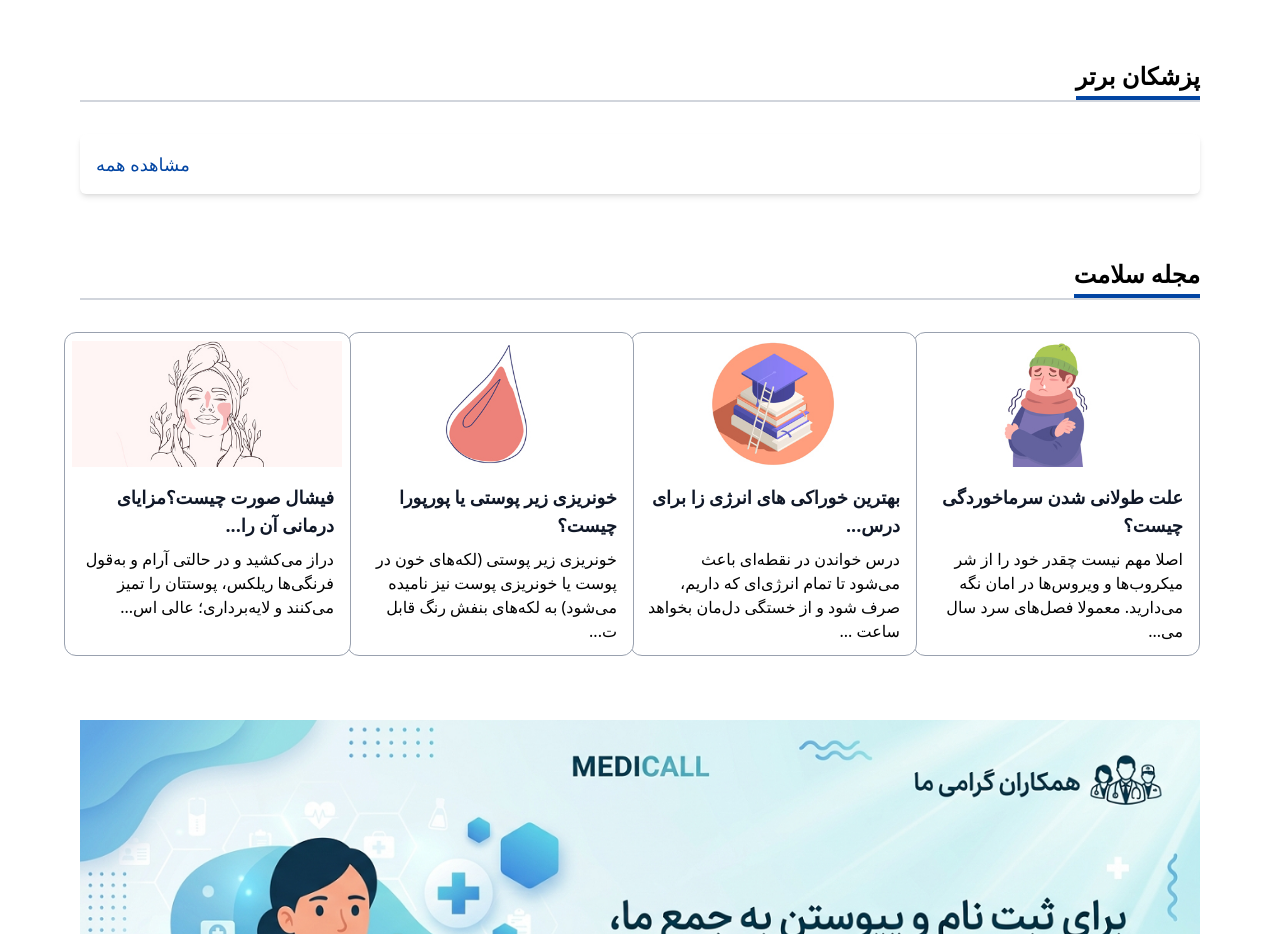
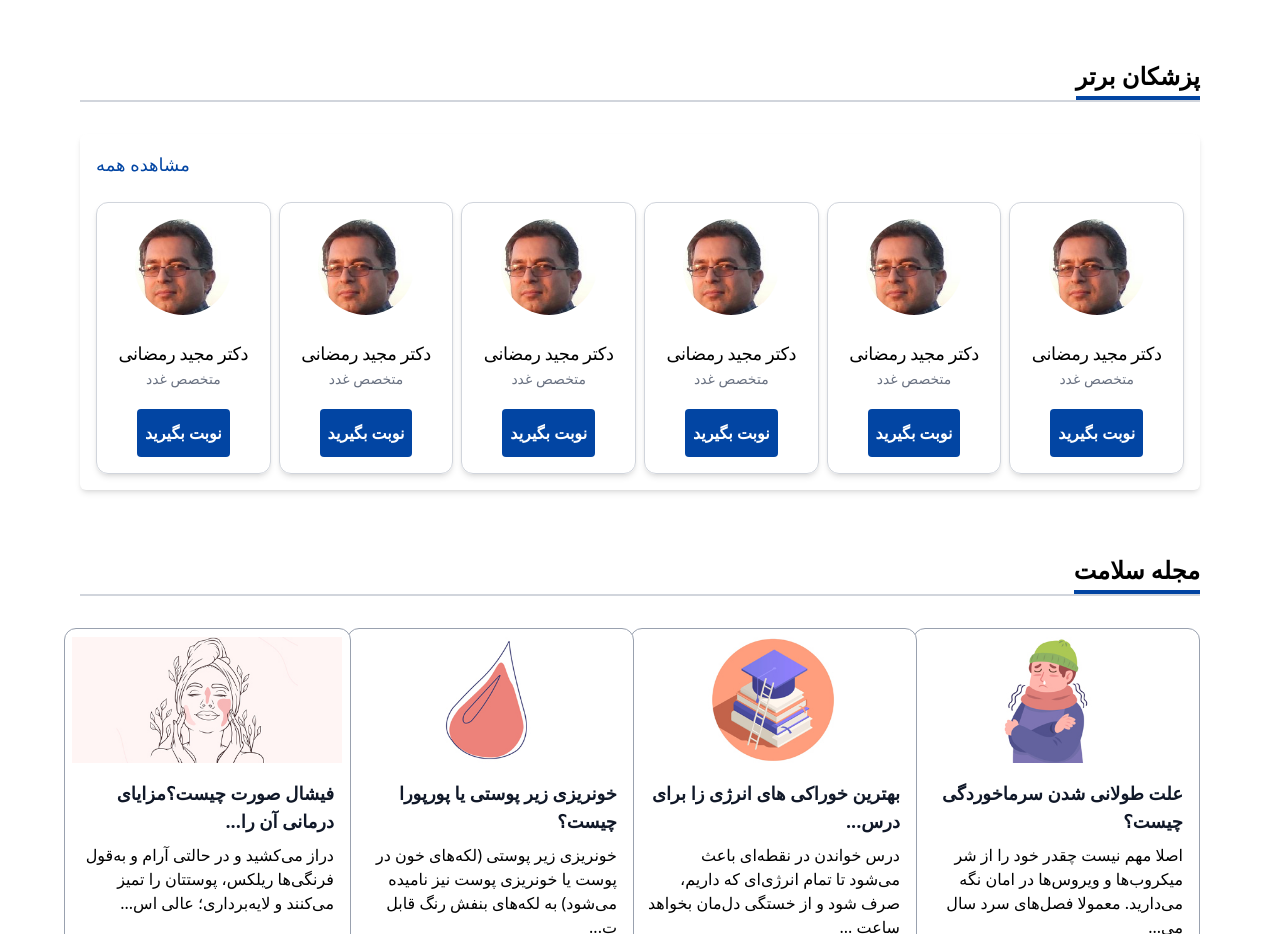
Before and after one commit to ZPeikani/care-book, a Next.js app: page / in a window 1280 px wide. Shown: the part 1380-2314 px from the top of the page. Built offline with nearby package versions, Linux system fonts and the light colour scheme.

Commit message:
test doctor's card

```diff
--- a/src/components/Home/top-doctors/TopDoctors.tsx
+++ b/src/components/Home/top-doctors/TopDoctors.tsx
@@ -1,18 +1,26 @@
 import { texts } from "@/constants/localization";
 import SectionTitle from "../section-title/SectionTitle";
 import Link from "next/link";
+import CardDoctor from "@/components/card/card-doctor/CardDoctor";
 
 export default function TopDoctors() {
   return (
     <div className="flex flex-col gap-8">
       <SectionTitle title={texts.topDoctors} fontSize="text-2xl" />
-      <div className="box shadow-md rounded-md bg-white p-4">
+      <div className="box shadow-md rounded-md bg-white p-4 flex flex-col gap-6">
         <div className="flex items-center">
           <Link href={"/doctors"} className="mr-auto text-primary text-lg">
             مشاهده همه
           </Link>
         </div>
-        <div></div>
+        <div className="grid grid-cols-2 md:grid-cols-6 gap-2">
+          <CardDoctor />
+          <CardDoctor />
+          <CardDoctor />
+          <CardDoctor />
+          <CardDoctor />
+          <CardDoctor />
+        </div>
       </div>
     </div>
   );
```
